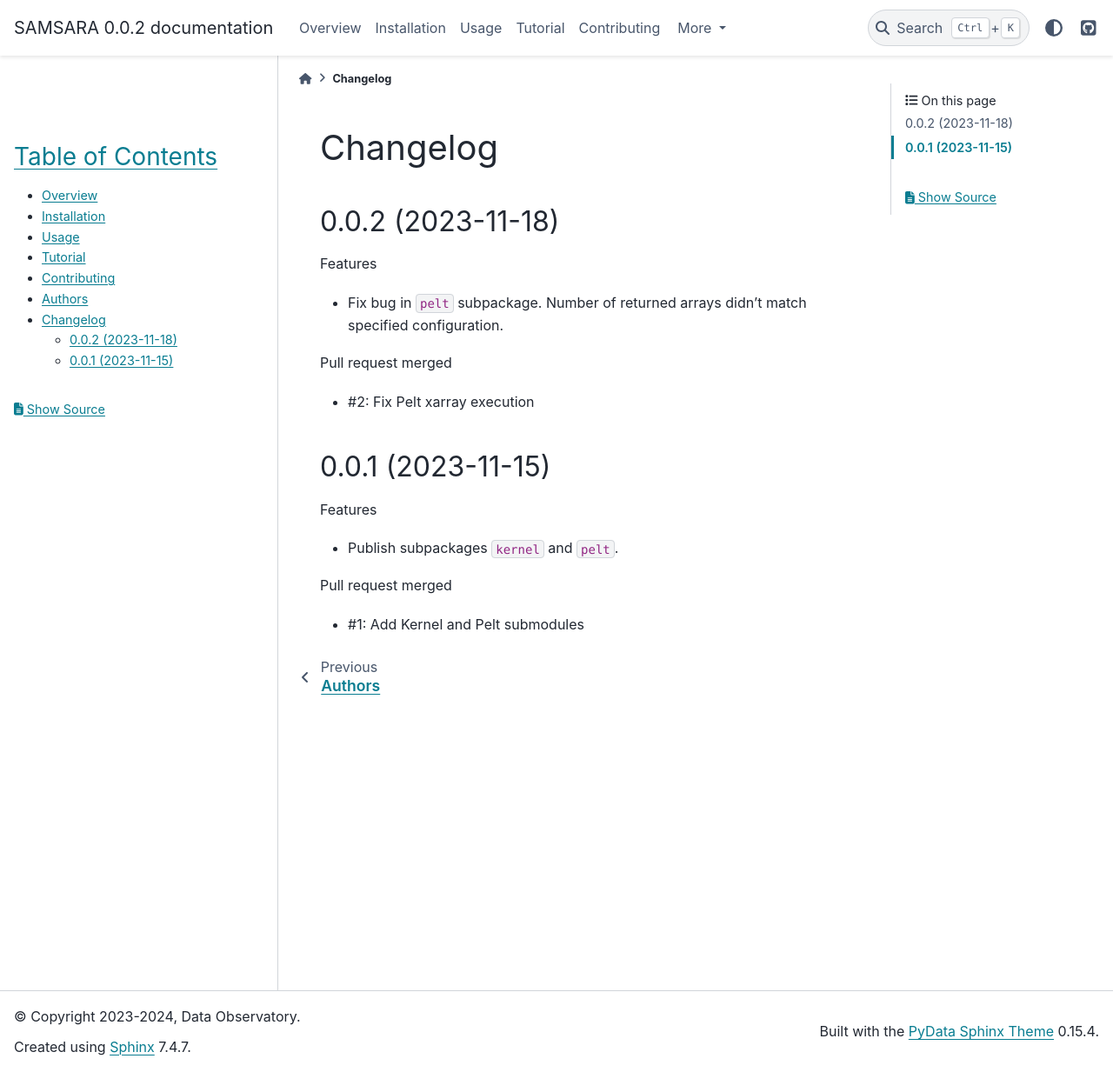
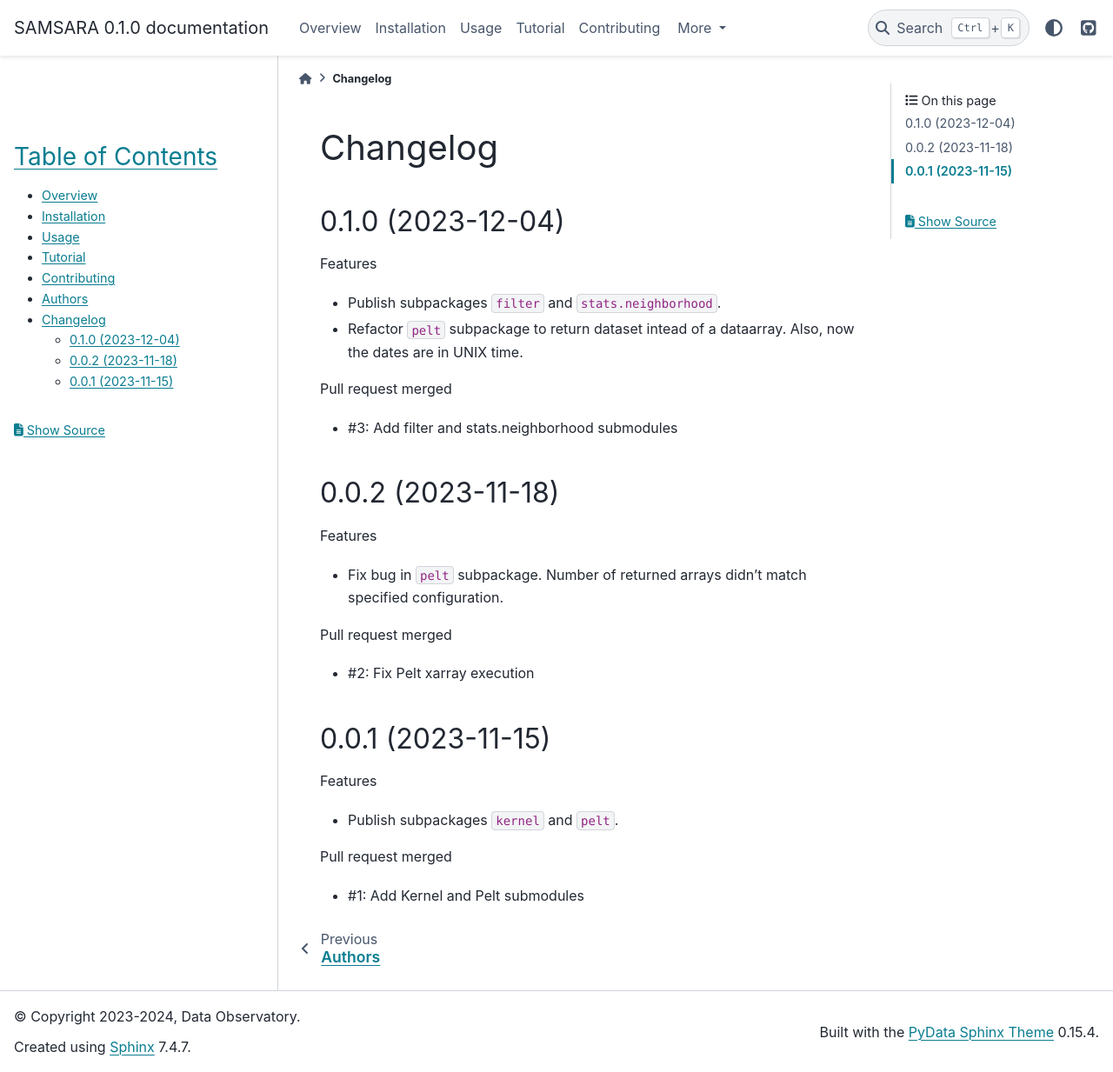
Before and after one commit to Data-Observatory/lib-samsara, a Sphinx documentation site: the page built from docs/changelog.rst, in a window 1280 px wide and 1233 px high. Shown: the whole window at 87% size. Built offline with Sphinx 7.4.7 and the PyData theme 0.15.4, drawn with Linux system fonts in a browser that asks for light colours.

Commit message:
Bump version: 0.0.2 → 0.1.0

```diff
--- a/CHANGELOG.rst
+++ b/CHANGELOG.rst
@@ -1,6 +1,20 @@
 
 Changelog
 =========
+
+0.1.0 (2023-12-04)
+------------------
+
+Features
+
+* Publish subpackages :code:`filter` and :code:`stats.neighborhood`.
+* Refactor :code:`pelt` subpackage to return dataset intead of a dataarray. Also, now the dates are
+  in UNIX time.
+
+Pull request merged
+
+* #3: Add filter and stats.neighborhood submodules
+
 
 0.0.2 (2023-11-18)
 ------------------
--- a/README.rst
+++ b/README.rst
@@ -45,9 +45,9 @@ Overview
     :alt: Supported implementations
     :target: https://pypi.org/project/samsara
 
-.. |commits-since| image:: https://img.shields.io/github/commits-since/Data-Observatory/lib-samsara/v0.0.2.svg
+.. |commits-since| image:: https://img.shields.io/github/commits-since/Data-Observatory/lib-samsara/v0.1.0.svg
     :alt: Commits since latest release
-    :target: https://github.com/Data-Observatory/lib-samsara/compare/v0.0.2...main
+    :target: https://github.com/Data-Observatory/lib-samsara/compare/v0.1.0...main
 
 
 
--- a/docs/conf.py
+++ b/docs/conf.py
@@ -26,7 +26,7 @@ try:
     version = release = get_distribution("samsara").version
 except Exception:
     traceback.print_exc()
-    version = release = "0.0.2"
+    version = release = "0.1.0"
 
 pygments_style = "trac"
 templates_path = ["."]
--- a/setup.py
+++ b/setup.py
@@ -17,7 +17,7 @@ setup(
     use_scm_version={
         "local_scheme": "node-and-date",
         "write_to": "src/samsara/_version.py",
-        "fallback_version": "0.0.2",
+        "fallback_version": "0.1.0",
     },
     license="LGPL-3.0-only",
     description="Package for the Satellite Alert and Monitoring System for Areas of Environmental Relevance (SAMSARA).",
--- a/src/samsara/__init__.py
+++ b/src/samsara/__init__.py
@@ -4,7 +4,7 @@ SAMSARA: Package for the Satellite Alert and Monitoring System for Areas of Envi
 Using any of these subpackages requires an explicit import. For example,
 ``import samsara.pelt`` or ``from samsara import pelt``.
 """
-__version__ = "0.0.2"
+__version__ = "0.1.0"
 
 __all__ = [
     "__version__",
```
Also changed, not shown: .bumpversion.cfg, 1 other file.
